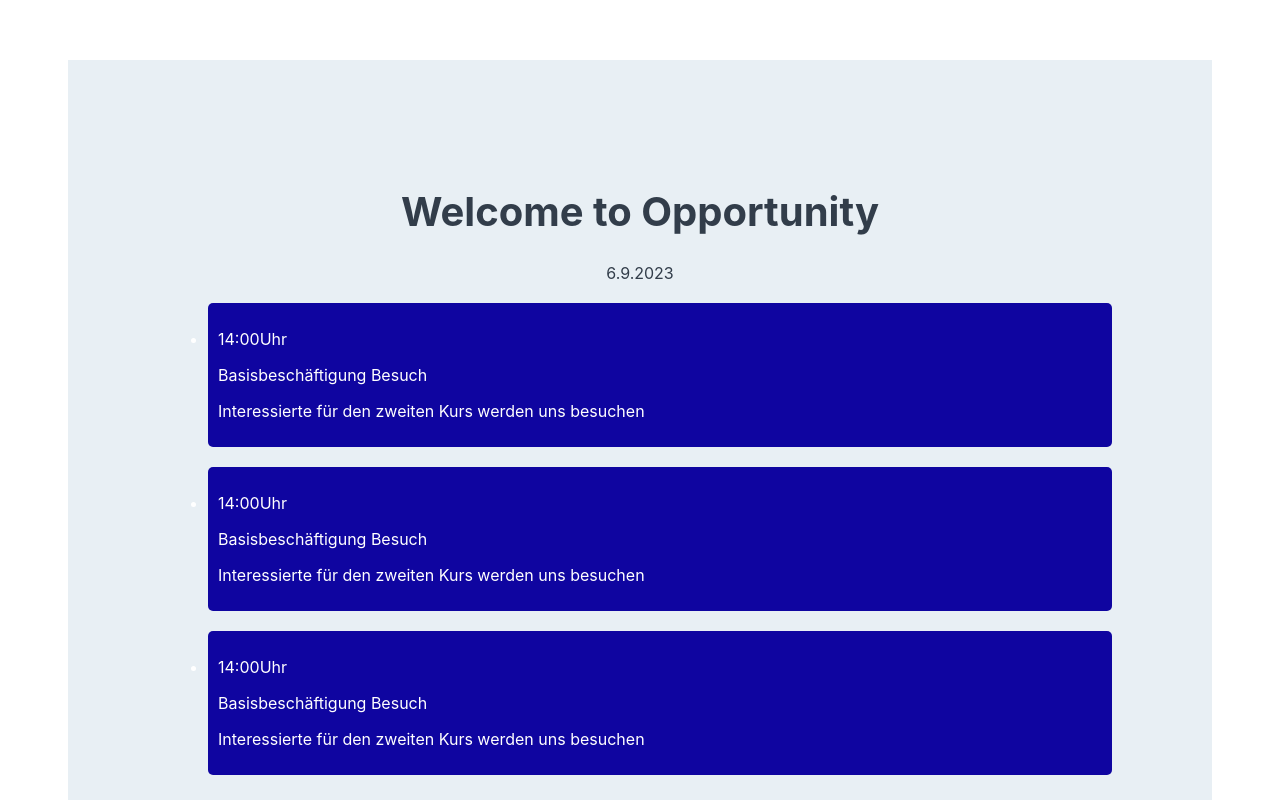
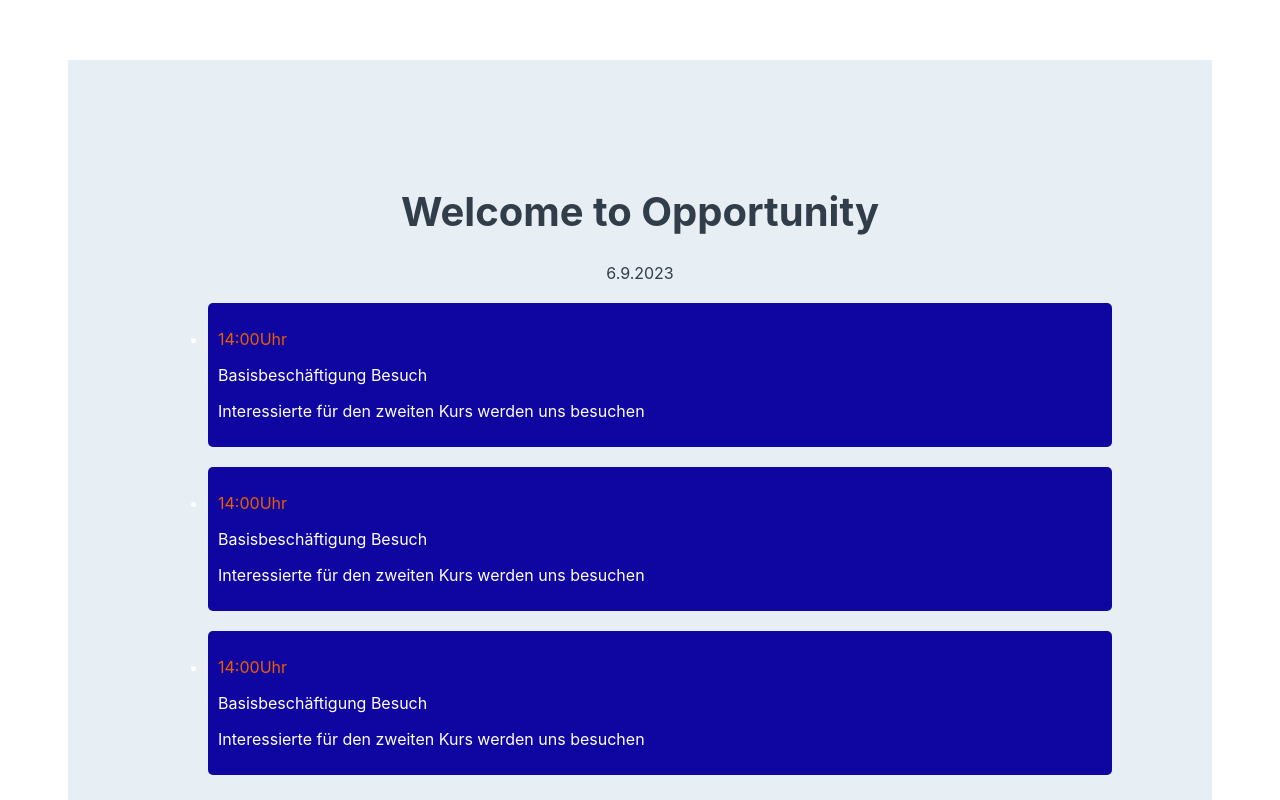
Before and after one commit to ABoleiro11/welcome-screen, a Vue app: page / in a window 1280 px wide. Shown: the top 800 px of the page. Built offline with nearby package versions, Linux system fonts and the light colour scheme; no server answers.

Commit message:
welcome-screen

```diff
--- a/src/App.vue
+++ b/src/App.vue
@@ -7,7 +7,8 @@ export default {
       title: "Welcome to Opportunity",
       sheet_id: import.meta.env.VITE_GOOGLE_SHEET_ID,
       api_token: import.meta.env.VITE_GOOGLE_API_KEY,
-    }
+      entries: []
+    };
   },
 
   computed: {
@@ -18,9 +19,28 @@ export default {
       const month = currentDate.getMonth() + 1; // hole den Monat aus dem Date-Objekt
       const year = currentDate.getFullYear(); // hole das Jahr aus dem Date-Objekt
       return day + "." + month + "." + year; // gib mir das Datum im Format DD.MM.YYYY zurück
+    }, gsheet_url() {
+return `https://sheets.googleapis.com/v4/spreadsheets/${this.sheet_id}/values:batchGet?ranges=A1%3AE100&valueRenderOption=FORMATTED_VALUE&key=${this.api_token}`;
+},
+
+
+},
+
+methods: {
+    async getData() {
+      const response = await fetch(this.gsheet_url);
+      const data = await response.json();
+      this.entries = data.valueRanges[0].values;
     }
+    },
+
+    mounted() {
+    this.getData(); // get first initial data and then wait for the next update
+  },
+
+
 }
-};
+
 
 </script>
 
@@ -44,16 +64,15 @@ export default {
 
 
     <li class="event">
-        <p>14:00Uhr</p>
+      <p class="time">14:00Uhr</p>
       <p>Basisbeschäftigung Besuch</p>
       <p>Interessierte für den zweiten Kurs werden uns besuchen</p>
     </li>
 
 
 
-
     <li class="event">
-        <p>14:00Uhr</p>
+      <p class="time">14:00Uhr</p>
       <p>Basisbeschäftigung Besuch</p>
       <p>Interessierte für den zweiten Kurs werden uns besuchen</p>
     </li>
@@ -107,6 +126,11 @@ header {
   padding: 10px;
 }
 
+
+.time {
+  color: #EB5E00;
+}
+
 .event-header {
   text-align: center;
 }
```
Lines whose indentation alone changed are shown as unchanged.
